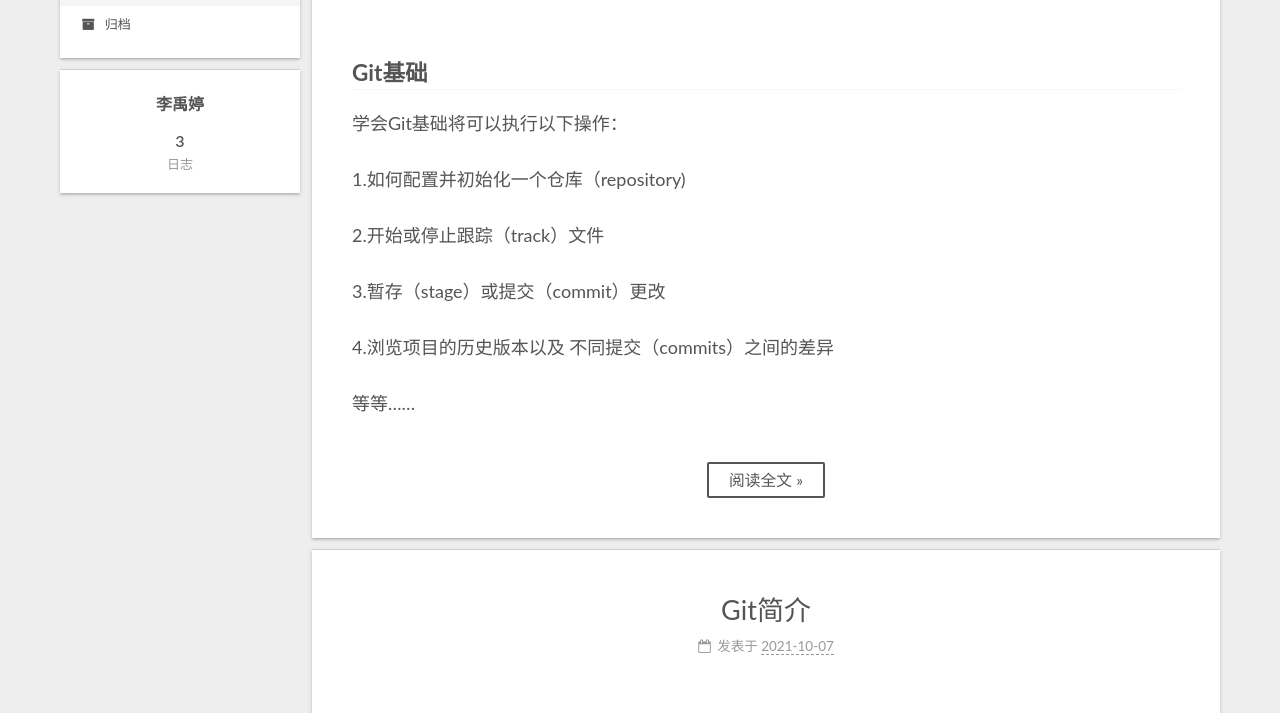
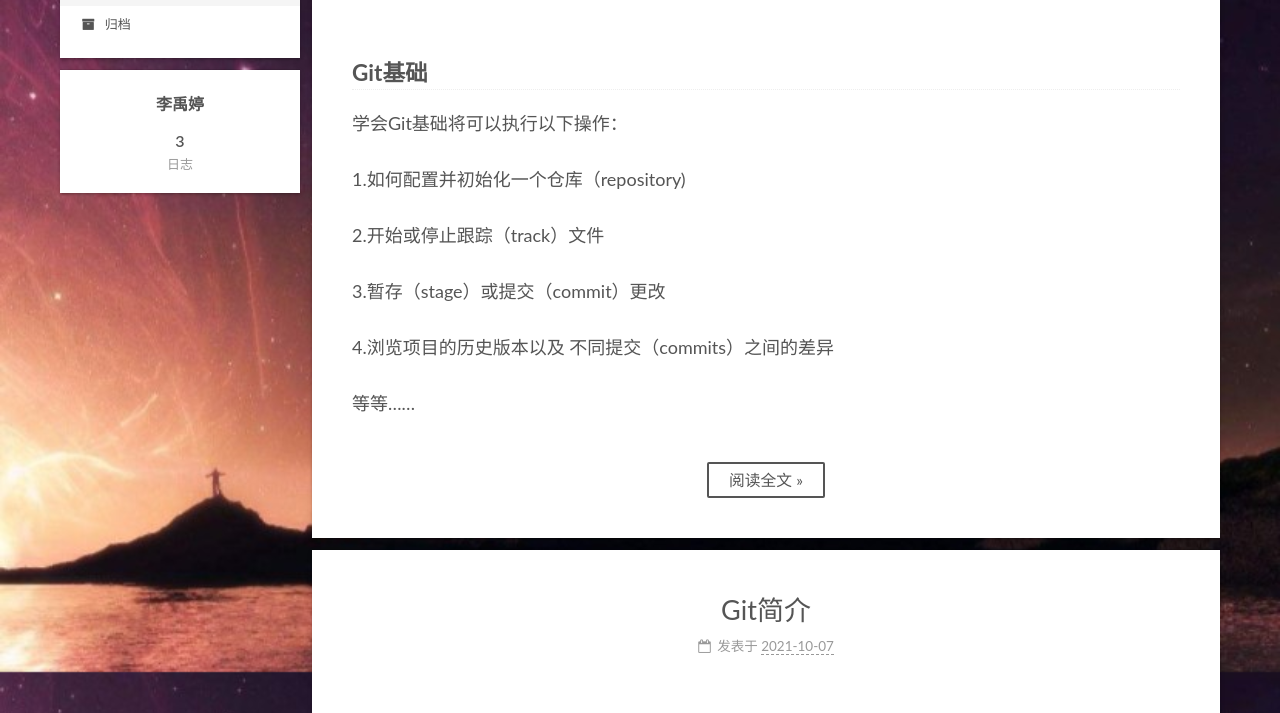
Before and after one commit to Quinn0519/Quinn0519.github.io, a plain HTML site: page index.html in a window 1280 px wide. Shown: the part 128-841 px from the top of the page. Drawn offline with Linux system fonts and the light colour scheme.

Commit message:
Site updated: 2021-10-13 19:14:14

```diff
--- a/css/main.css
+++ b/css/main.css
@@ -1172,7 +1172,7 @@ pre .javascript .function {
 }
 .links-of-author a::before,
 .links-of-author span.exturl::before {
-  background: #2adaff;
+  background: #417df5;
   border-radius: 50%;
   content: ' ';
   display: inline-block;
@@ -2561,3 +2561,9 @@ ul.breadcrumb li + li:last-child {
     margin: 8px 0 0;
   }
 }
+body {
+  background-image: url("/images/background.jpg");
+  background-repeat: no-repeat;
+  background-attachment: fixed;
+  background-size: 100% 100%;
+}
```
